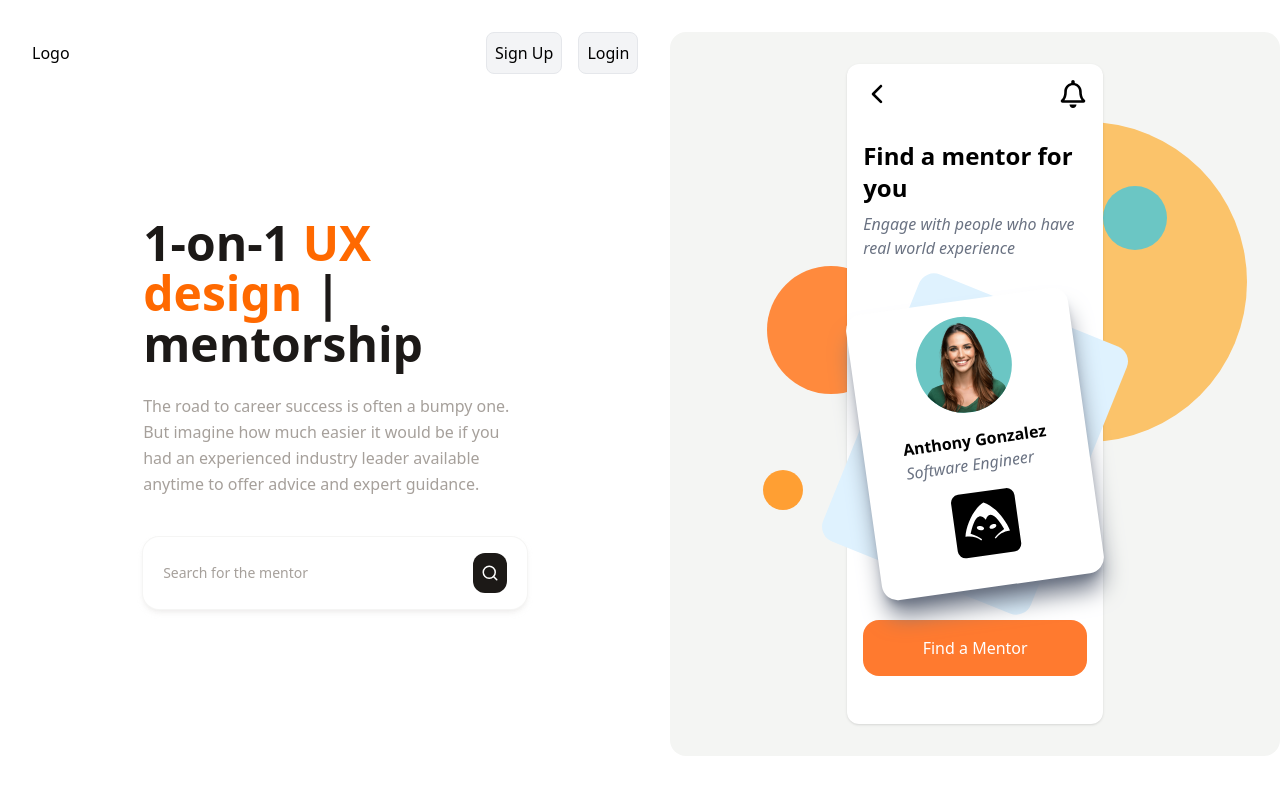
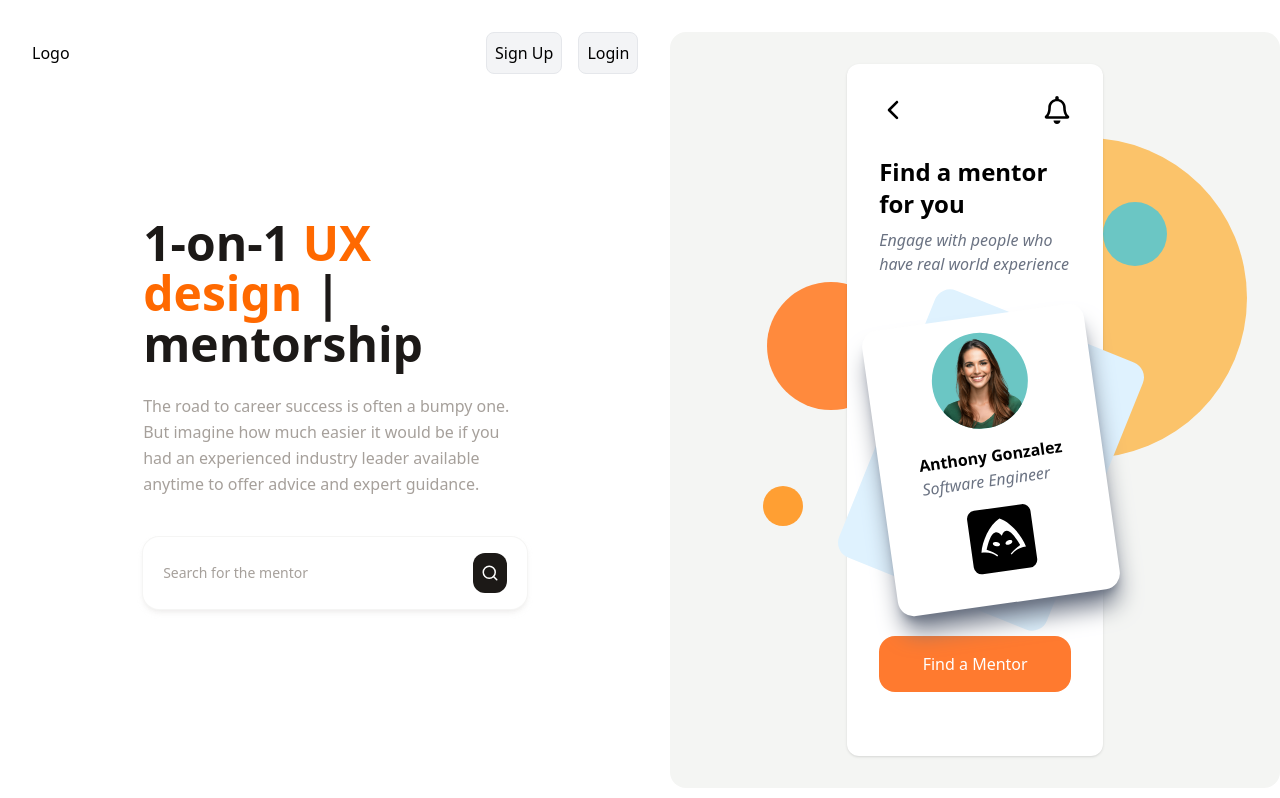
Before and after one commit to bustyAI/skillswap, a Next.js app: page / in a window 1280 px wide. Shown: the top 798 px of the page. Built offline with nearby package versions, Linux system fonts and the light colour scheme.

Commit message:
adding padding to right side card

```diff
--- a/app/components/layout/HeroCardRight.tsx
+++ b/app/components/layout/HeroCardRight.tsx
@@ -55,7 +55,7 @@ const HeroCardRight: React.FC = () => {
         </div>
 
         {/* White card */}
-        <div className="relative z-10 flex w-64 flex-col rounded-xl bg-white p-4 shadow-sm">
+        <div className="relative z-10 flex w-64 flex-col rounded-xl bg-white p-8 shadow-sm">
           <div className="flex flex-row justify-between">
             <Icon className={""} Icon={IoIosArrowBack} size={28} />
             <Icon className={""} Icon={FaRegBell} size={28} />
```
